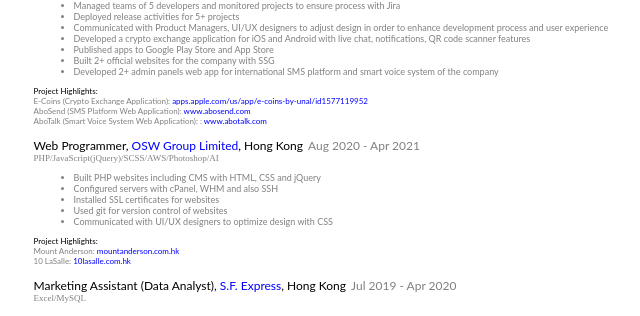
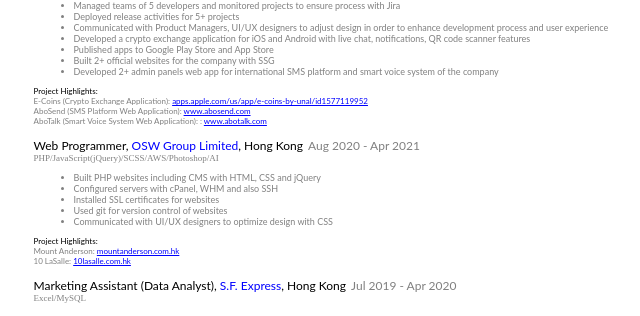
Before and after one commit to gavindevelop4/resume-vue, a Vue app: page / in a window 1280 px wide. Shown: the part 151-467 px from the top of the page, without its empty margins (309-949 px from the left). Built offline with nearby package versions, Linux system fonts and the light colour scheme.

Commit message:
Alter: projects link

```diff
--- a/src/components/ProjectHighlights.vue
+++ b/src/components/ProjectHighlights.vue
@@ -3,7 +3,7 @@
     <div class="title">Project Highlights:</div>
     <div v-for="(item, index) in list" :key="index">
       <span class="projectName">{{ item.name }}: </span>
-      <span class="projectLink">{{ item.url }}</span>
+      <a class="projectLink" :href="item.url">{{ item.url }}</a>
     </div>
   </div>
 </template>
```
